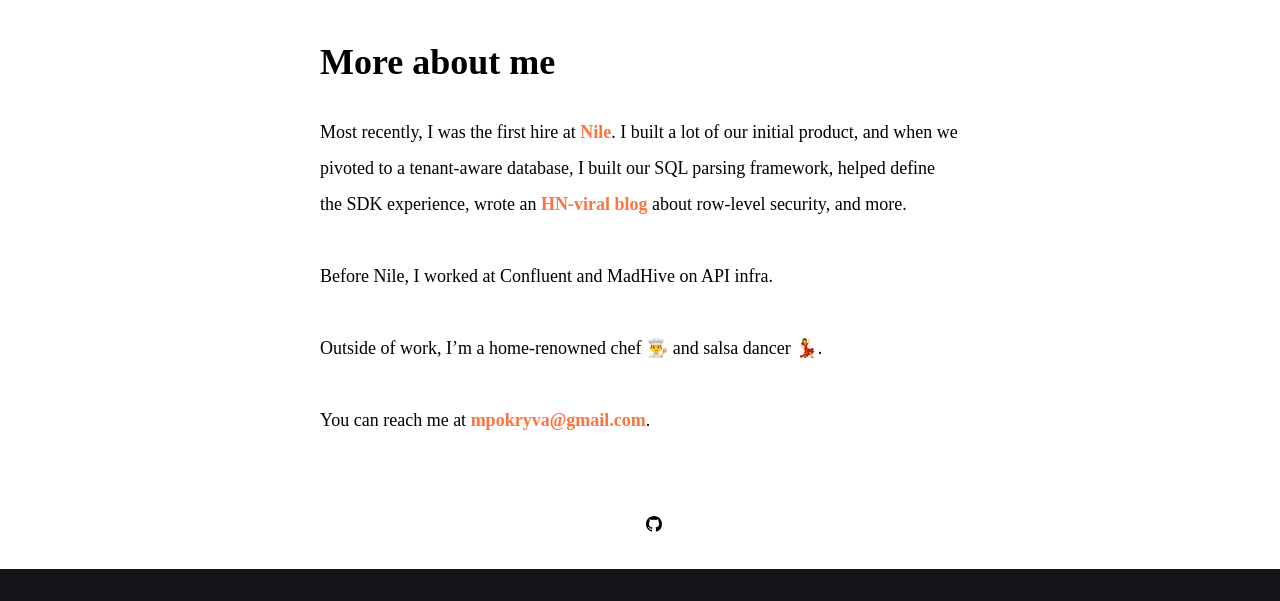
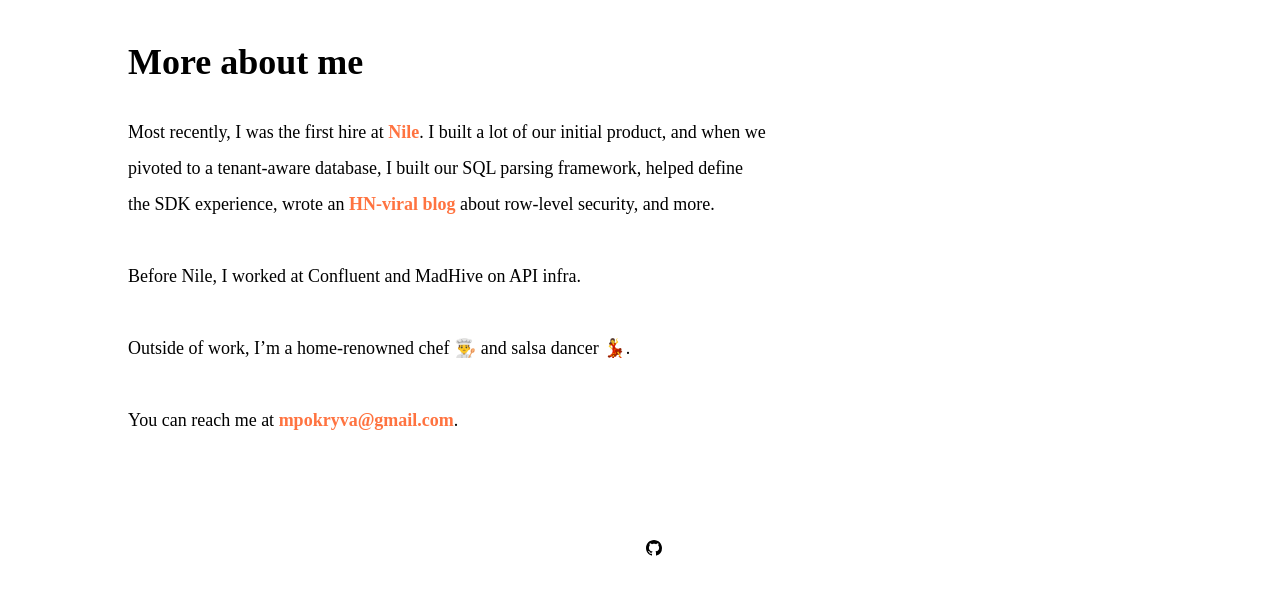
Before and after one commit to mpokryva/Personal-Website, an Astro site: page / in a window 1280 px wide. Shown: the part 902-1503 px from the top of the page. Before the commit the page ends 1471 px from the top, so only its background shows below. Built offline with nearby package versions, Linux system fonts and the light colour scheme; Astro itself is replaced by a stand-in of ours; a web font is replaced by a local one.

Commit message:
content back to start instead of center

```diff
--- a/src/pages/index.astro
+++ b/src/pages/index.astro
@@ -102,7 +102,7 @@ import Social from '../components/Social.astro'
     </div>
   </div>
   <div
-    class="about-me-body flex flex-col items-center bg-white text-black no-text-shadow py-6 sm:pb-6 pb-10"
+    class="about-me-body flex flex-col items-start bg-white text-black no-text-shadow py-6 sm:pb-6 pb-10"
   >
     <div class="py-10 px-6 sm:px-32 about-me-main-content">
       <div class="text-3xl sm:text-4xl font-bold">More about me</div>
@@ -130,9 +130,9 @@ import Social from '../components/Social.astro'
         <a href="mailto:mpokryva@gmail.com"> mpokryva@gmail.com</a>.
       </div>
     </div>
-    <div class="social-logos flex justify-center">
-      <Social />
-    </div>
+  </div>
+  <div class="bg-white social-logos flex justify-center pb-8">
+    <Social />
   </div>
 </Layout>
 
```
